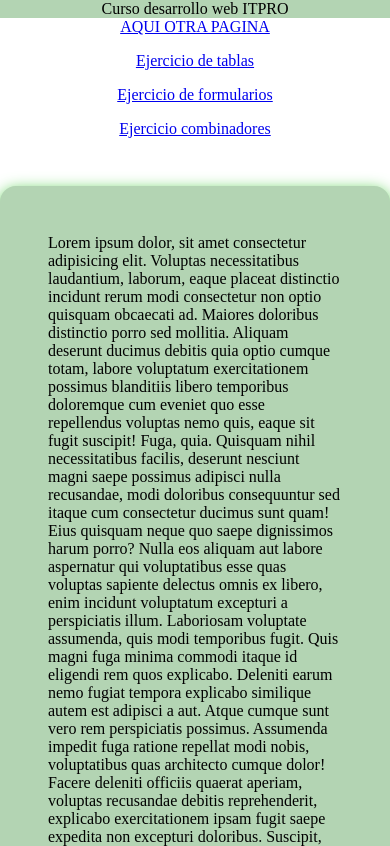
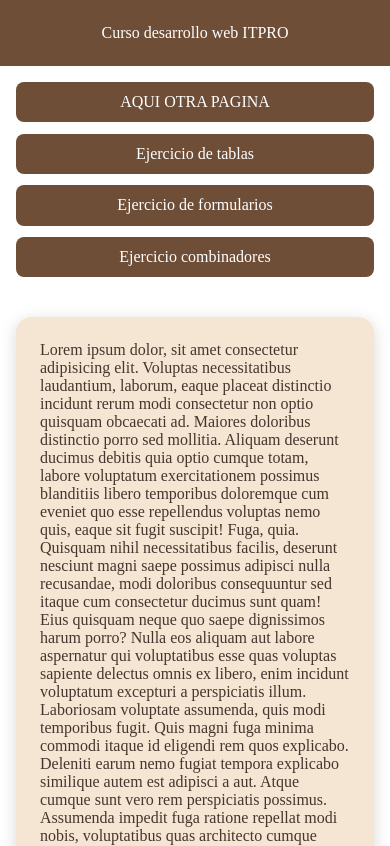
Before and after one commit to lopezgomezmitzyvaleria-wq/web, a plain HTML site: page index1.html in a window 390 px wide. Shown: the top 846 px of the page. Drawn offline with Linux system fonts and the light colour scheme.

Commit message:
fix: chatGTP me ayudo a corregir estilos

```diff
--- a/styles/home.css
+++ b/styles/home.css
@@ -1,3 +1,4 @@
+
 :root{
     --primario: #8c9bba;
     --fondo: #b3d4b3;
@@ -17,42 +18,62 @@
     flex-wrap: wrap;
     justify-content: center;
     gap: 1rem;
+    padding: 1.5rem 1rem;
 }
 .navbar a:hover {
-    color:bisque;
-    background-color: var(--primario);
+    color: #ffffff;
+    background-color: #a67c52;
 }
 .navbar a:focus-visible{
-    outline: 2px solid var(--secundario);
+    outline: 3px solid #c08b5c;
+    outline-offset: 3px;
 }
 .navbar a{
-    transition: background 2s, color 2s, transform 2s;
+    color: #ffffff;
+    background-color: #6f4e37;
+    text-decoration: none;
+    padding: 0.7rem 1.2rem;
+    border-radius: 0.5rem;
+    transition: background-color 0.3s, color 0.3s, transform 0.3s;
 }
 /* Hover es cuando sobrepones el cursor */
 .navbar a:hover{
-    transform: translateY(-2px) scale(2) rotate(25deg);
+    transform: translateY(-2px);
 }
 /* Las comas son para  */
 .header,.footer{
-    background-color: var(--fondo);
+    background-color: #6f4e37;
+    color: #ffffff;
     text-align: center;
+    padding: 2rem 1rem;
 }
 
 /* CAJA TRADICIONAL, ESTILZAR */
 #principal{
-    width: min(100% -4rem, 100rem);
+    width: min(100% - 4rem, 100rem);
     margin: 3rem auto;
     padding: 3rem;
-    background-color: var(--fondo);
+    background-color: #f5e6d3;
+    color: #45352f;
     border-radius: 1rem;
-    box-shadow: 0 4px 16px #49cb42;
+    box-shadow: 0 4px 16px rgba(69, 53, 47, 0.2);
 }
 /* media quarys */
 @media (max-width:600px){
     .navbar{
         flex-direction: column;
+        gap: 0.7rem;
+        padding: 1rem;
     }
     .navbar a{
         text-align: center;
     }
+    .header,.footer{
+        padding: 1.5rem 1rem;
+    }
+    #principal{
+        width: calc(100% - 2rem);
+        padding: 1.5rem;
+        margin: 1.5rem auto;
+    }
 }
```
